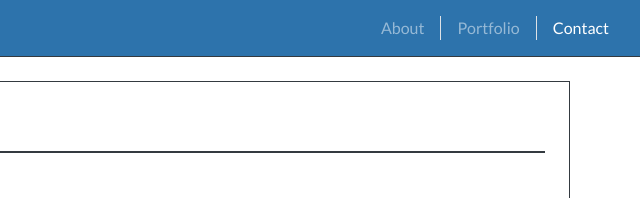
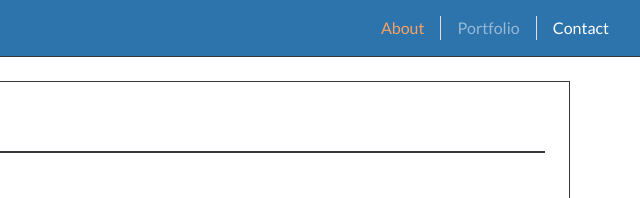
Before and after one commit to johnstoc13/Updated-Portfolio, a plain HTML site: page contact.html in a window 1280 px wide. In both pictures the pointer is over the link "About". Shown: the top 198 px of the page, 640-1280 px from the left. Drawn offline with nearby package versions, Linux system fonts and the light colour scheme.

Commit message:
added hover style

```diff
--- a/assets/style.css
+++ b/assets/style.css
@@ -51,9 +51,7 @@ h3 {
     text-decoration: underline;
 }
 
-a.text-white:hover {
+a.text-white:hover,
+a.text-white-50:hover {
     color: #faa161!important;
 }
-/* li {
-    color: white;
-} */
```
